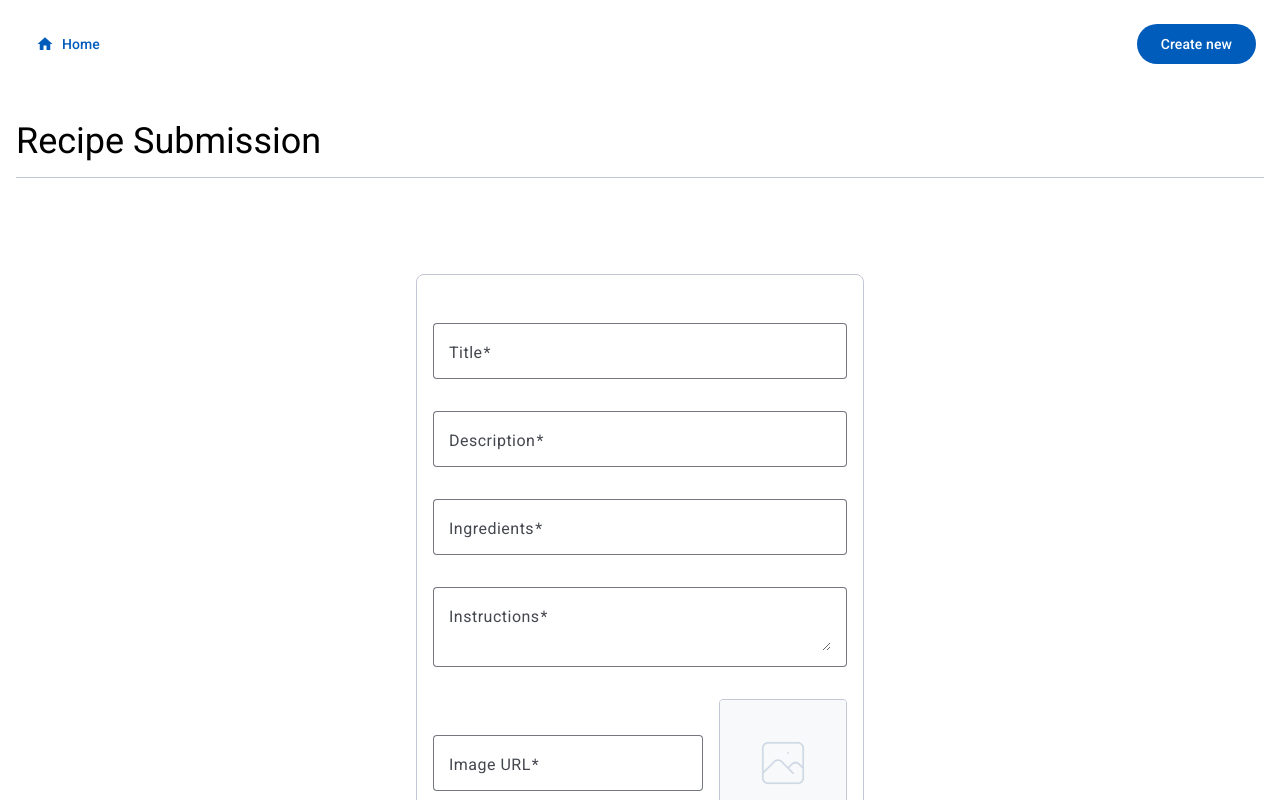
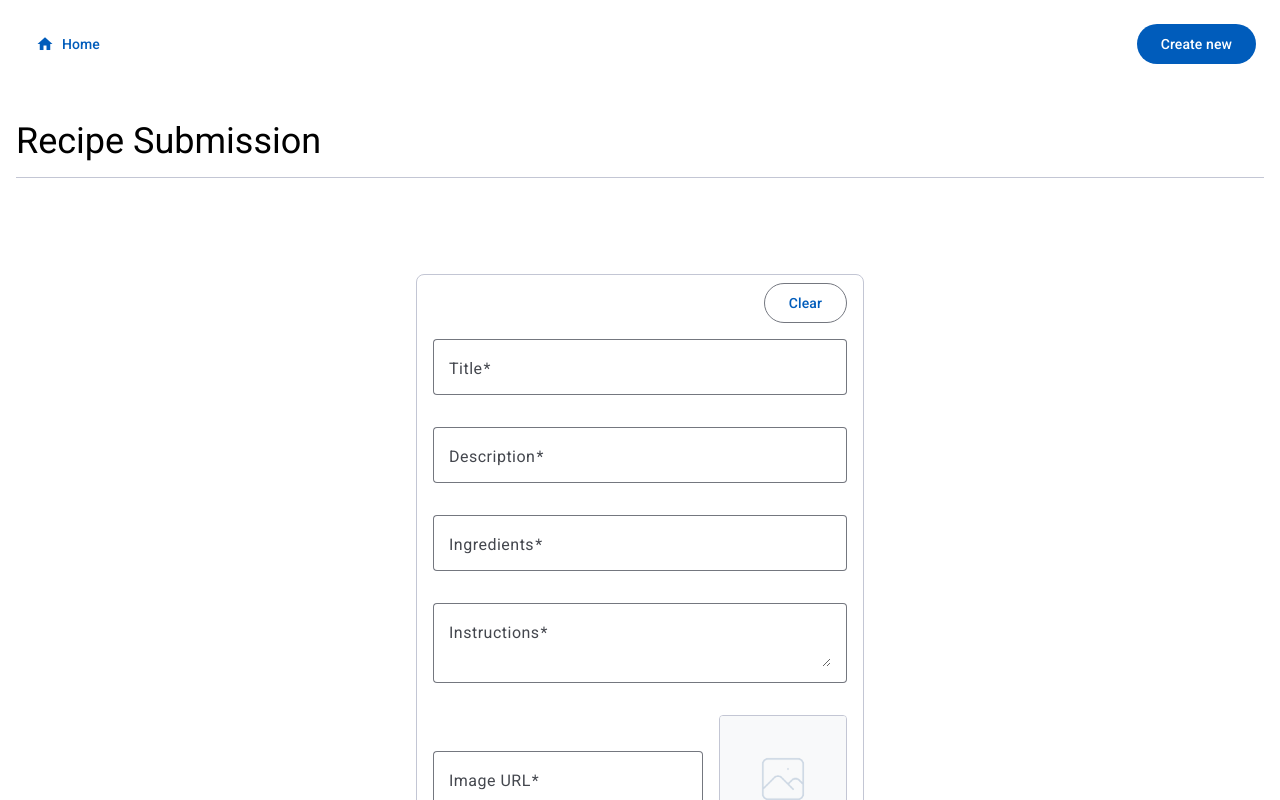
Before and after one commit to Zura014/sweeft-project, an Angular app: page /submission in a window 1280 px wide. Shown: the top 800 px of the page. Built offline with nearby package versions, Linux system fonts and the light colour scheme.

Commit message:
Add clear button to recipe form and update reset logic

```diff
--- a/src/app/features/recipes/components/form/recipe-form.component.html
+++ b/src/app/features/recipes/components/form/recipe-form.component.html
@@ -5,8 +5,11 @@
   (ngSubmit)="submitForm()"
 >
   <div
-    class="w-full max-w-md h-full bg-white py-6 sm:py-9 md:py-12 px-2 sm:px-3 md:px-4 rounded-lg border border-borderC"
+    class="w-full max-w-md h-full relative bg-white py-6 sm:py-12 md:py-16 px-2 sm:px-3 md:px-4 rounded-lg border border-borderC"
   >
+    <div class="absolute top-2 right-4">
+      <button mat-stroked-button (click)="form.reset()">Clear</button>
+    </div>
     <fieldset class="space-y-3">
       <!-- Title Input Field -->
       <mat-form-field appearance="outline" class="w-full">
--- a/src/app/features/recipes/components/form/recipe-form.component.ts
+++ b/src/app/features/recipes/components/form/recipe-form.component.ts
@@ -138,9 +138,6 @@ export class RecipeFormComponent implements OnInit {
         ...formValue,
         ingredients: this.ingredients(),
       } as RecipeForm);
-      if (!this.initialValues) {
-        this.form.reset();
-      }
     } else {
       // Mark all fields as touched to display errors
       this.form.markAllAsTouched();
```
